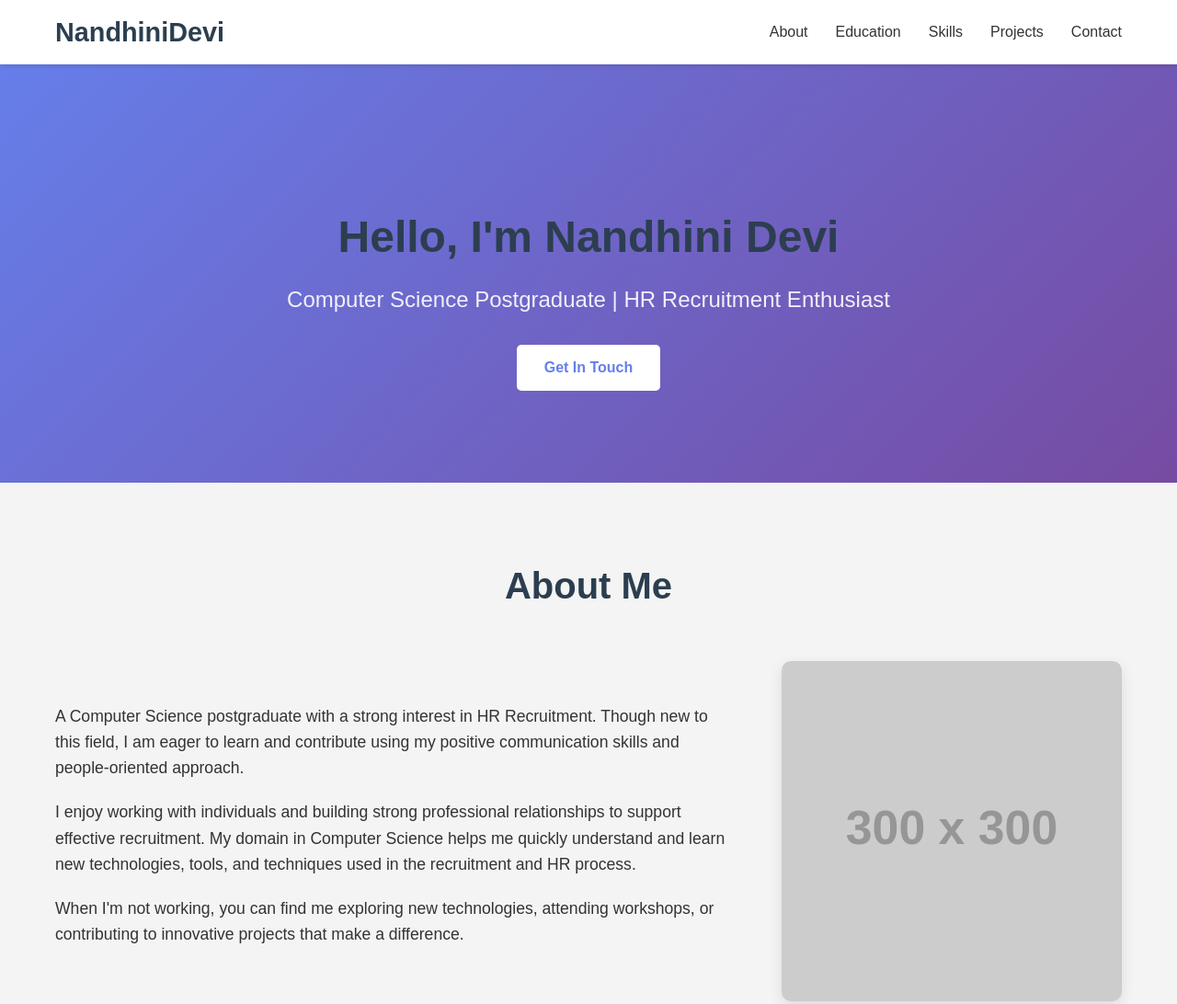
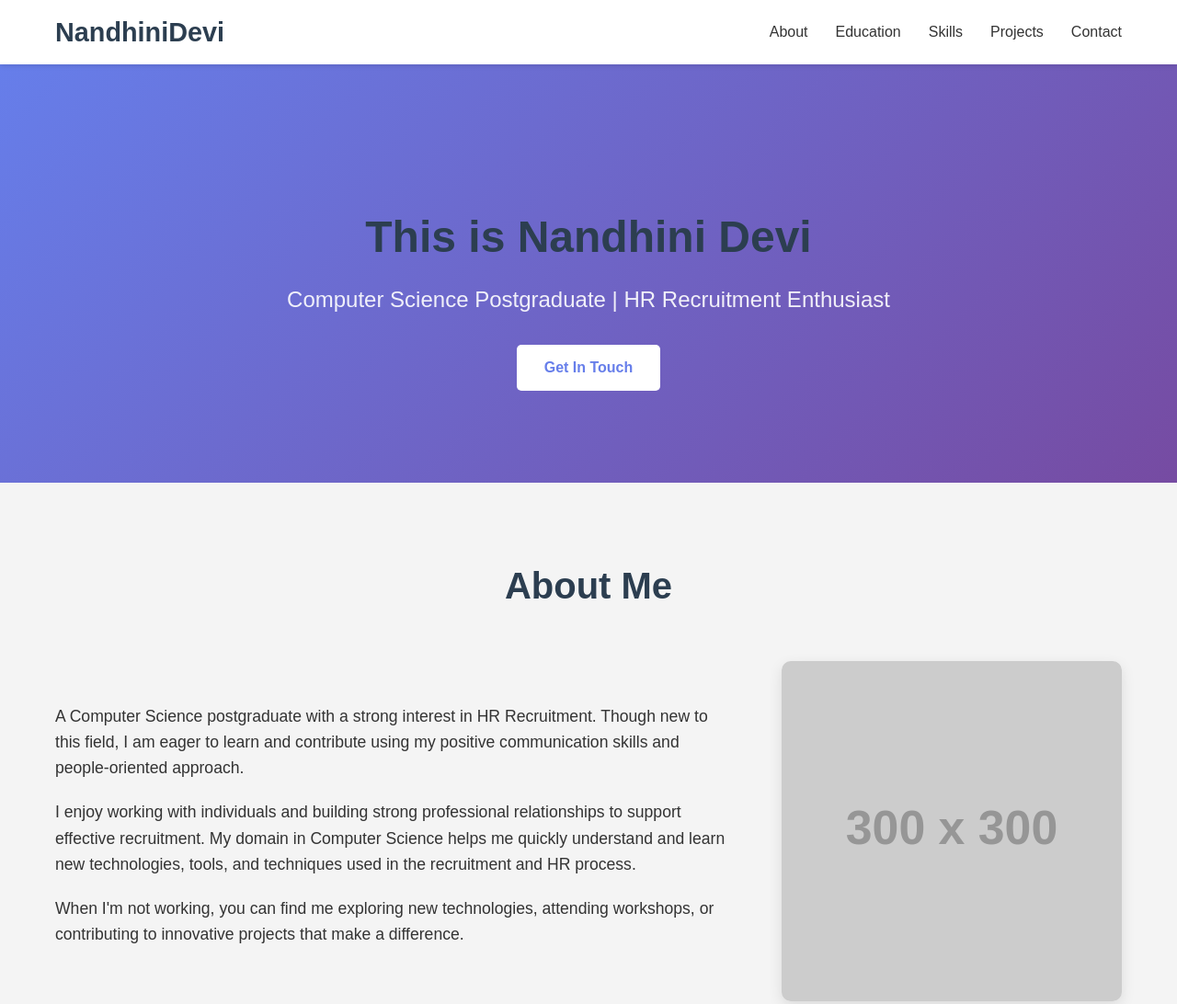
Before and after one commit to nandhinidevi16/portfolio, a plain HTML site: page index.html in a window 1280 px wide. Shown: the top 1092 px of the page at 92% size. Drawn offline with Linux system fonts and the light colour scheme; placeholder pictures from the web are drawn by us.

Commit message:
Update hero section heading text

```diff
--- a/index.html
+++ b/index.html
@@ -30,7 +30,7 @@
     <main>
         <section id="hero">
             <div class="hero-container">
-                <h2>Hello, I'm Nandhini Devi</h2>
+                <h2> This is Nandhini Devi</h2>
                 <p>Computer Science Postgraduate | HR Recruitment Enthusiast</p>
                 <a href="#contact" class="cta-button">Get In Touch</a>
             </div>
```
